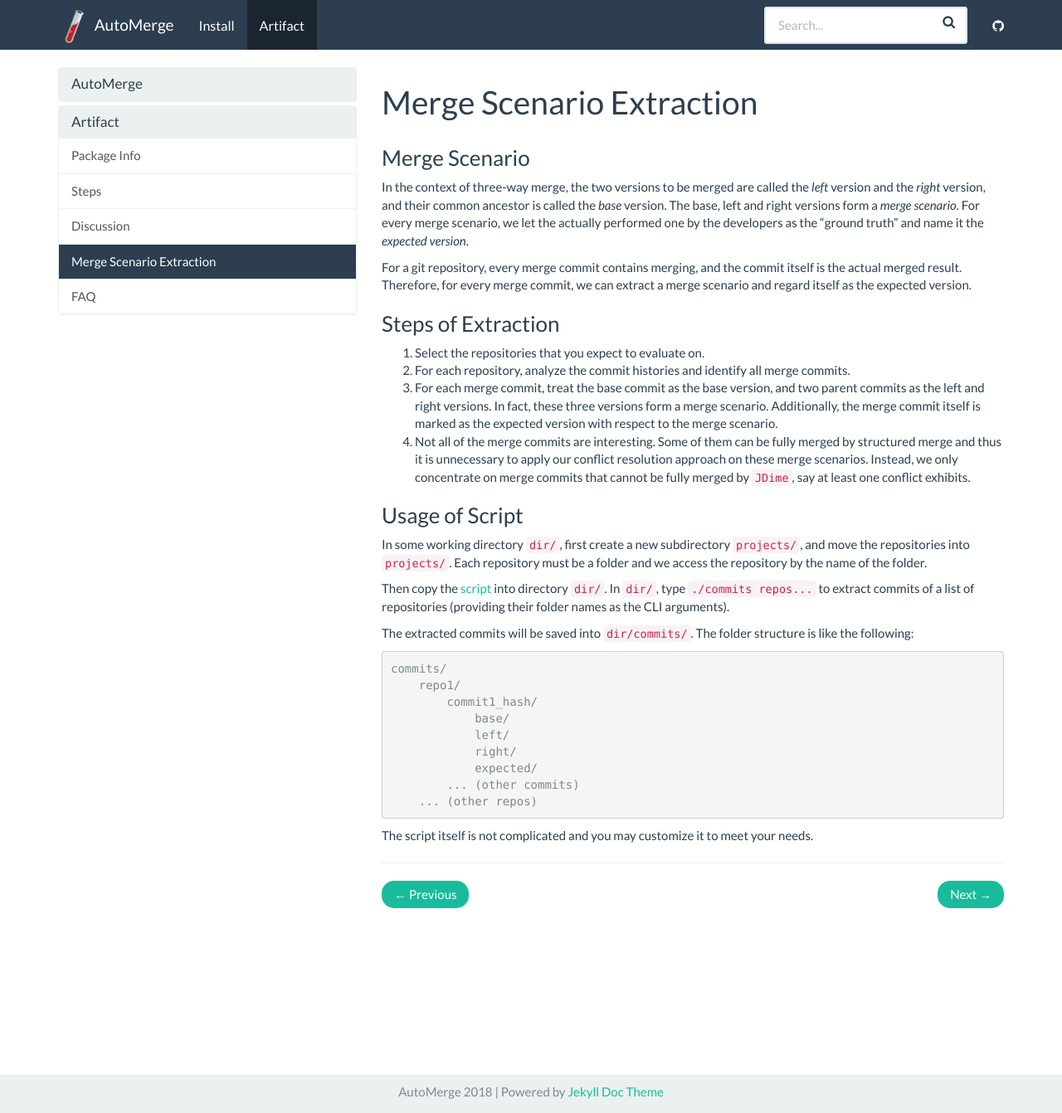
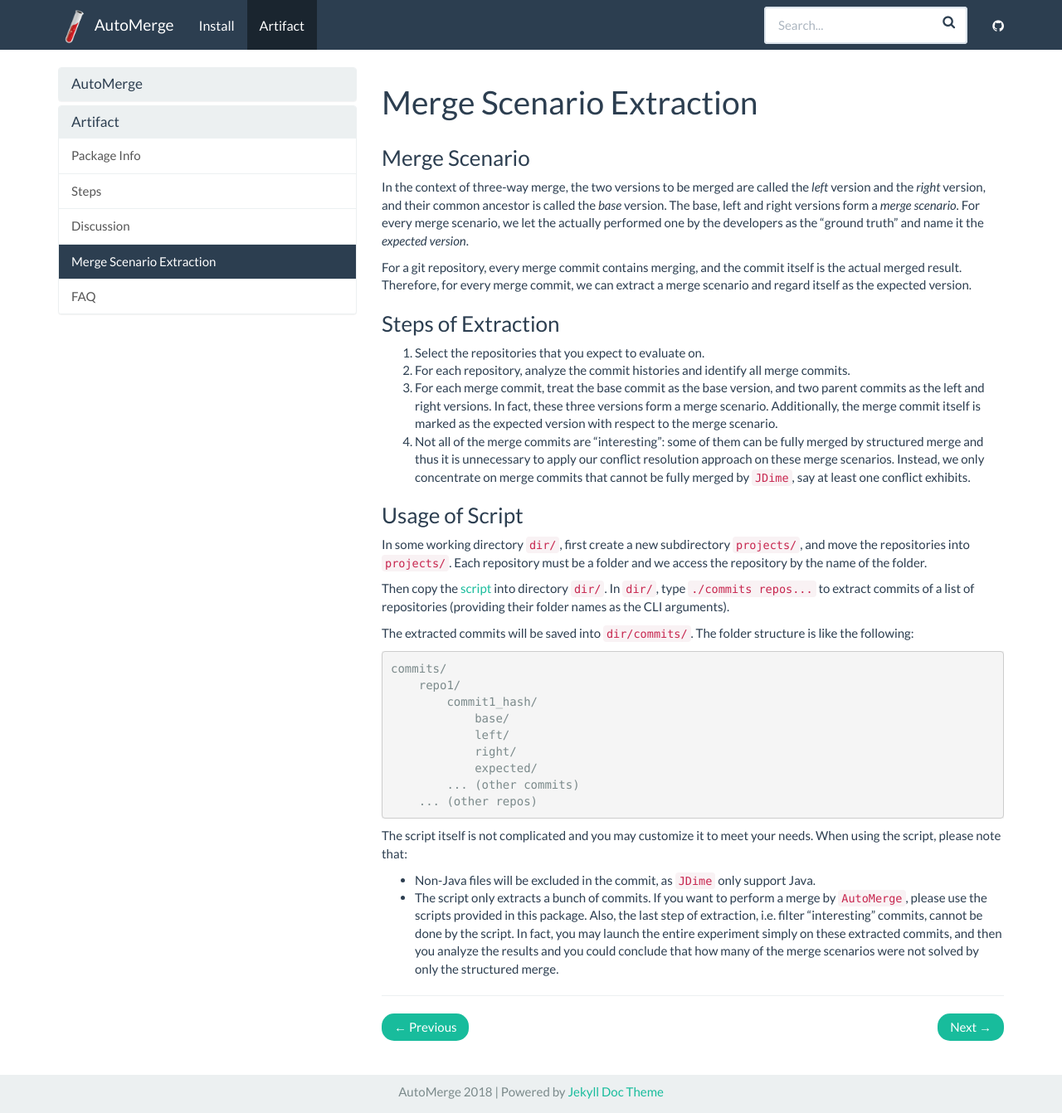
Before and after one commit to thufv/automerge, a Jekyll site: the page built from _artifact/ms-extract.md, in a window 1280 px wide and 1342 px high. Shown: the whole window at 83% size. Built offline with Jekyll 4.4.1, drawn with Linux system fonts in a browser that asks for light colours; nearby versions of some CDN libraries.

Commit message:
update links in docs

````diff
--- a/_artifact/ms-extract.md
+++ b/_artifact/ms-extract.md
@@ -26,8 +26,8 @@
 In fact, these three versions form a merge scenario.
 Additionally, the merge commit itself is marked as the expected version
 with respect to the merge scenario.
-4. Not all of the merge commits are interesting.
-Some of them can be fully merged by structured merge
+4. Not all of the merge commits are "interesting":
+some of them can be fully merged by structured merge
 and thus it is unnecessary to apply our conflict resolution approach on these merge scenarios.
 Instead, we only concentrate on merge commits that cannot be fully merged by `JDime`,
 say at least one conflict exhibits.
@@ -38,7 +38,8 @@
 and move the repositories into `projects/`.
 Each repository must be a folder and we access the repository by the name of the folder.
 
-Then copy the [script]() into directory `dir/`.
+Then copy the [script](https://github.com/thufv/automerge/blob/artifact/commits.py){:target="_blank"}
+into directory `dir/`.
 In `dir/`, type `./commits repos...` to extract commits of
 a list of repositories (providing their folder names as the CLI arguments).
 
@@ -57,3 +58,11 @@
 ```
 
 The script itself is not complicated and you may customize it to meet your needs.
+When using the script, please note that:
+- Non-Java files will be excluded in the commit, as `JDime` only support Java.
+- The script only extracts a bunch of commits. If you want to perform a merge by `AutoMerge`,
+please use the scripts provided in this package.
+Also, the last step of extraction, i.e. filter "interesting" commits, cannot be done by the script.
+In fact, you may launch the entire experiment simply on these extracted commits,
+and then you analyze the results and you could conclude that
+how many of the merge scenarios were not solved by only the structured merge.
````
Also changed, not shown: _artifact/artifact.md (+1 -0 lines), _artifact/discussion.md (+1 -1 lines), _install/install.md (+6 -4 lines).
